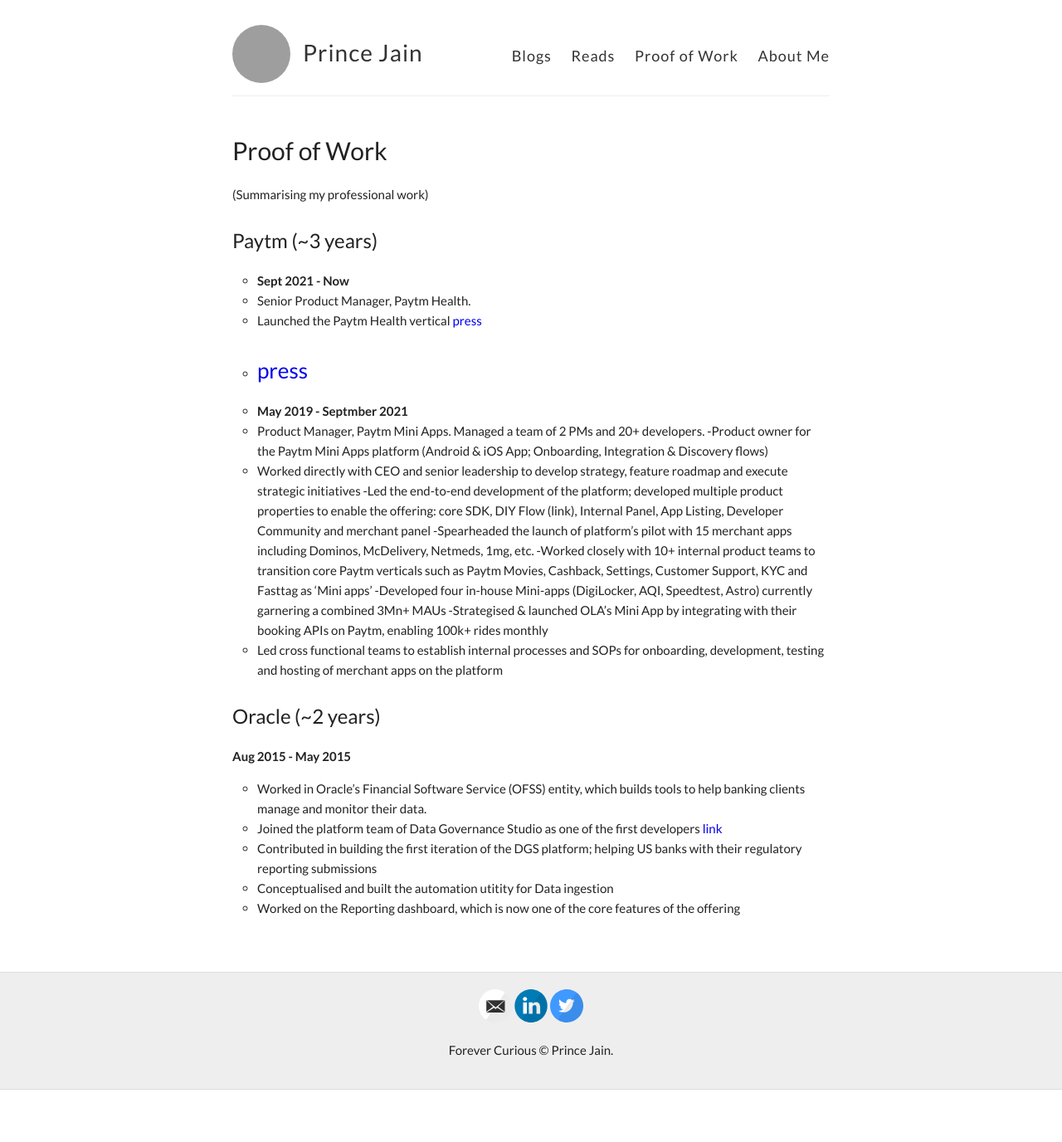
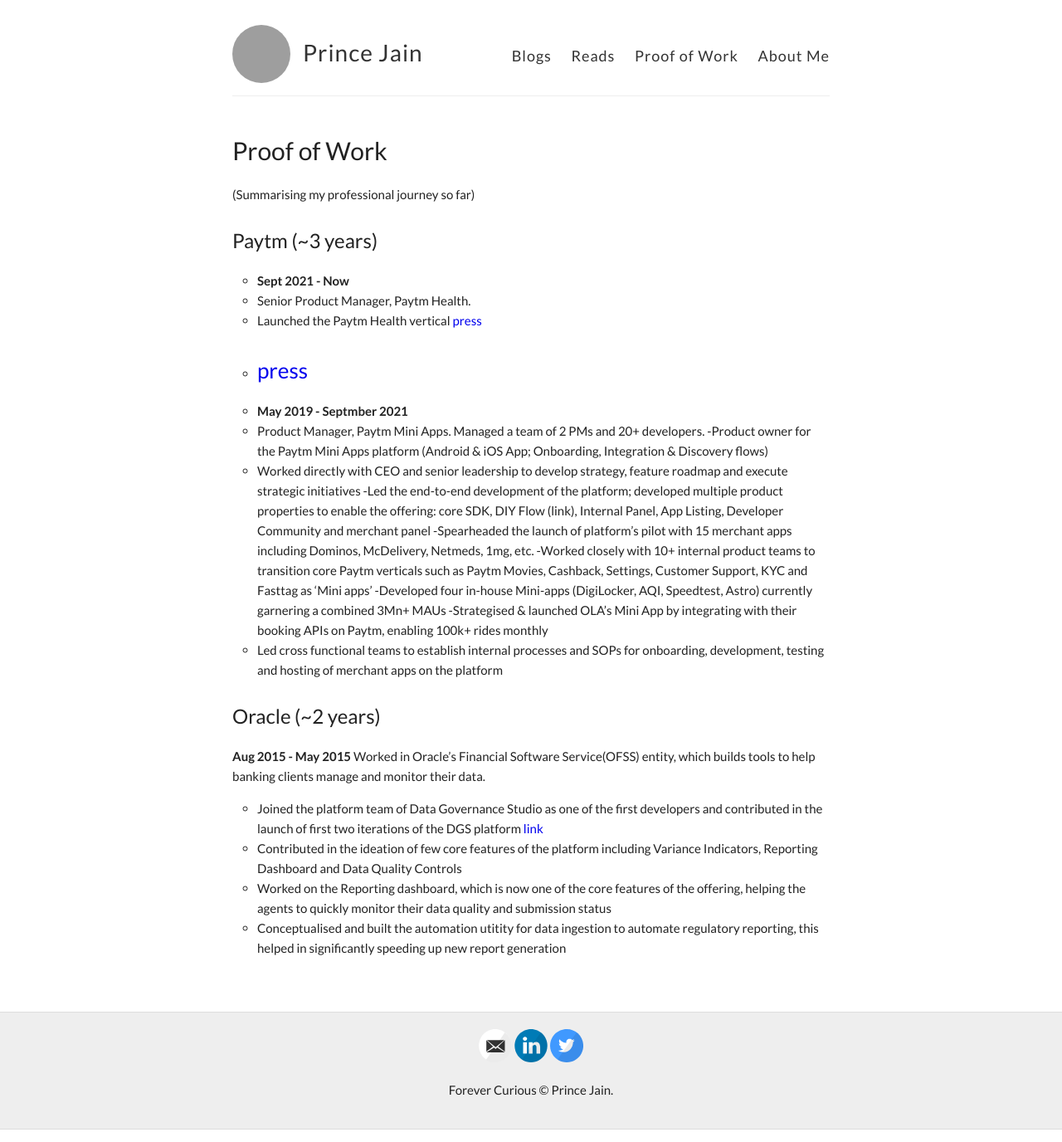
Before and after one commit to product-noob/product-noob.github.io, a Jekyll site: the page built from pow.md, in a window 1280 px wide. Shown: the whole page at 83% size. Built offline with Jekyll 4.4.1, drawn with Linux system fonts in a browser that asks for light colours; before the commit the page ends 1328 px from its top, so only the background shows below that; grey boxes are pictures that could not be loaded.

Commit message:
Update pow.md

```diff
--- a/pow.md
+++ b/pow.md
@@ -3,7 +3,7 @@ layout: page
 title: Proof of Work
 permalink: /proofofwork/
 ---
-(Summarising my professional work)
+(Summarising my professional journey so far)
 
 ### Paytm (~3 years) ###
 
@@ -32,8 +32,8 @@ of merchant apps on the platform
 ### Oracle (~2 years) ###
 
 **Aug 2015 - May 2015**
--  Worked in Oracle’s Financial Software Service (OFSS) entity, which builds tools to help banking clients manage and monitor their data.
-  - Joined the platform team of Data Governance Studio as one of the first developers [link](https://www.oracle.com/a/ocom/docs/industries/financial-services/ds-ofs-dgrr-3714726.pdf)
-  - Contributed in building the first iteration of the DGS platform; helping US banks with their regulatory reporting submissions
-  - Conceptualised and built the automation utitity for Data ingestion
-  - Worked on the Reporting dashboard, which is now one of the core features of the offering
+Worked in Oracle’s Financial Software Service(OFSS) entity, which builds tools to help banking clients manage and monitor their data.
+  - Joined the platform team of Data Governance Studio as one of the first developers and contributed in the launch of first two iterations of the DGS platform [link](https://www.oracle.com/a/ocom/docs/industries/financial-services/ds-ofs-dgrr-3714726.pdf)
+  - Contributed in the ideation of few core features of the platform including Variance Indicators, Reporting Dashboard and Data Quality Controls
+  - Worked on the Reporting dashboard, which is now one of the core features of the offering, helping the agents to quickly monitor their data quality and submission status
+  - Conceptualised and built the automation utitity for data ingestion to automate regulatory reporting, this helped in significantly speeding up new report generation
```
